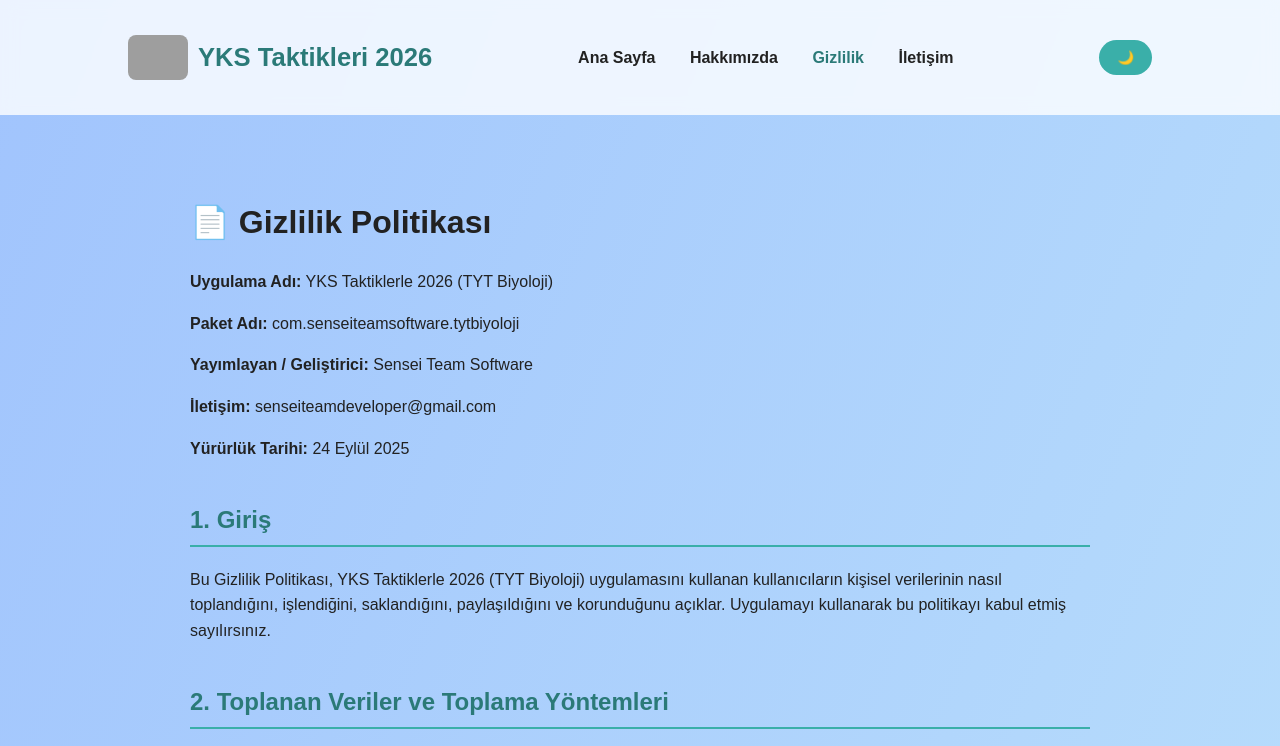
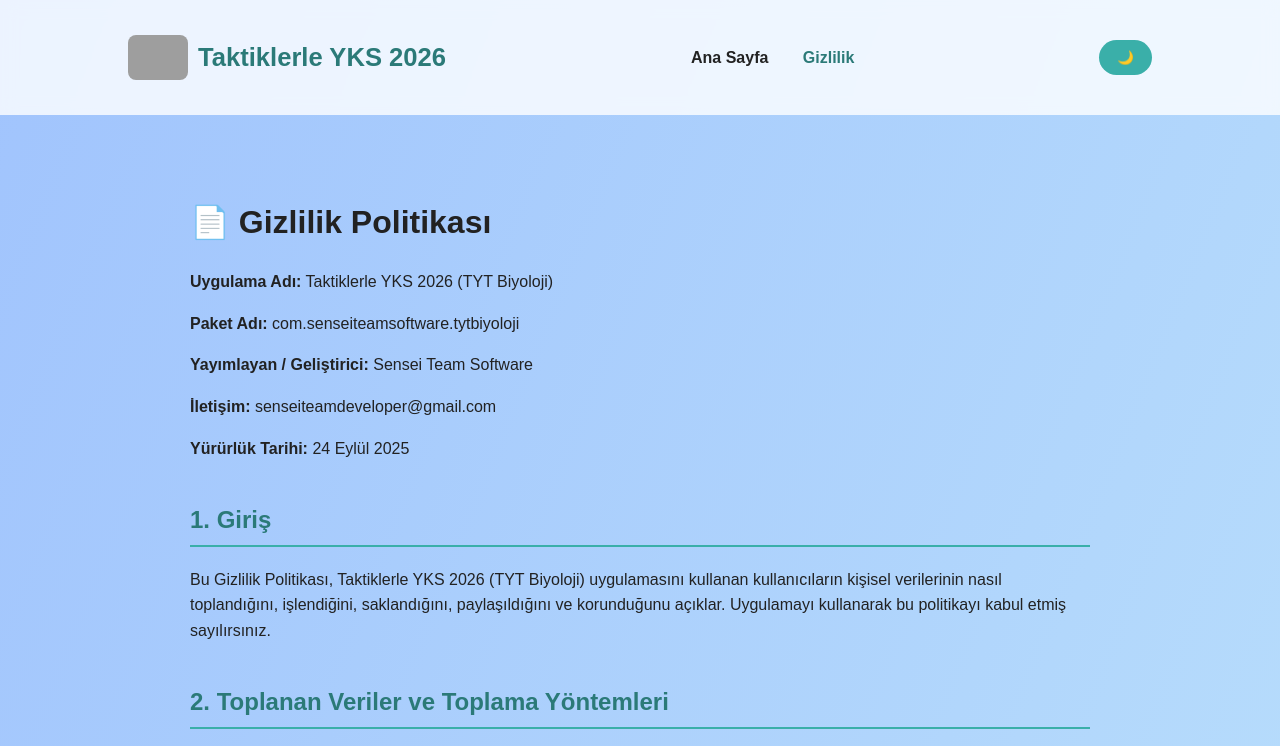
Before and after one commit to SenseiTeam/senseiteamsoftwarepol.github.io, a plain HTML site: page Gizlilik.html in a window 1280 px wide. Shown: the top 746 px of the page. Drawn offline with Linux system fonts and the light colour scheme; grey boxes are pictures that could not be loaded.

Commit message:
Update Gizlilik.html

```diff
--- a/Gizlilik.html
+++ b/Gizlilik.html
@@ -3,7 +3,7 @@
 <head>
   <meta charset="UTF-8" />
   <meta name="viewport" content="width=device-width, initial-scale=1.0" />
-  <title>Gizlilik Politikası | SenseiApp</title>
+  <title>Gizlilik Politikası | Taktiklerle YKS 2026</title>
   <style>
     :root {
       --bg: linear-gradient(to bottom right, #a1c4fd, #c2e9fb);
@@ -122,27 +122,25 @@
 <header>
   <div style="display:flex; align-items:center; gap:10px;">
     <img src="https://i.pinimg.com/736x/69/70/76/69707696da9c90d4640f605bf02948de.jpg" alt="YKS Logo" style="height:45px; border-radius:8px;">
-    <h1>YKS Taktikleri 2026</h1>
+    <h1>Taktiklerle YKS 2026</h1>
   </div>
   <nav>
     <a href="index.html">Ana Sayfa</a>
-    <a href="hakkimizda.html">Hakkımızda</a>
     <a href="gizlilik.html" style="color:var(--accent-dark); font-weight:700;">Gizlilik</a>
-    <a href="iletisim.html">İletişim</a>
   </nav>
   <button class="toggle-theme" onclick="document.body.classList.toggle('dark')">🌙</button>
 </header>
 
 <main>
   <h1>📄 Gizlilik Politikası</h1>
-  <p><strong>Uygulama Adı:</strong> YKS Taktiklerle 2026 (TYT Biyoloji)</p>
+  <p><strong>Uygulama Adı:</strong> Taktiklerle YKS 2026 (TYT Biyoloji)</p>
   <p><strong>Paket Adı:</strong> com.senseiteamsoftware.tytbiyoloji</p>
   <p><strong>Yayımlayan / Geliştirici:</strong> Sensei Team Software</p>
   <p><strong>İletişim:</strong> senseiteamdeveloper@gmail.com</p>
   <p><strong>Yürürlük Tarihi:</strong> 24 Eylül 2025</p>
 
   <h2>1. Giriş</h2>
-  <p>Bu Gizlilik Politikası, YKS Taktiklerle 2026 (TYT Biyoloji) uygulamasını kullanan kullanıcıların kişisel verilerinin nasıl toplandığını, işlendiğini, saklandığını, paylaşıldığını ve korunduğunu açıklar. Uygulamayı kullanarak bu politikayı kabul etmiş sayılırsınız.</p>
+  <p>Bu Gizlilik Politikası, Taktiklerle YKS 2026 (TYT Biyoloji) uygulamasını kullanan kullanıcıların kişisel verilerinin nasıl toplandığını, işlendiğini, saklandığını, paylaşıldığını ve korunduğunu açıklar. Uygulamayı kullanarak bu politikayı kabul etmiş sayılırsınız.</p>
 
   <h2>2. Toplanan Veriler ve Toplama Yöntemleri</h2>
   <table>
```
